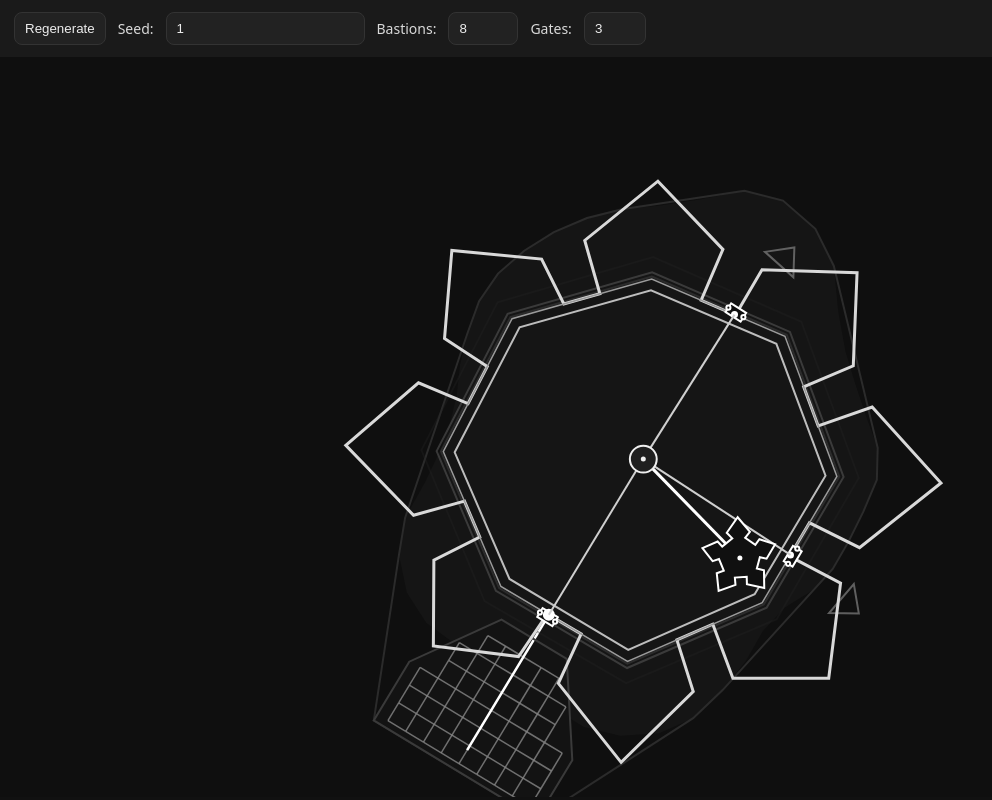
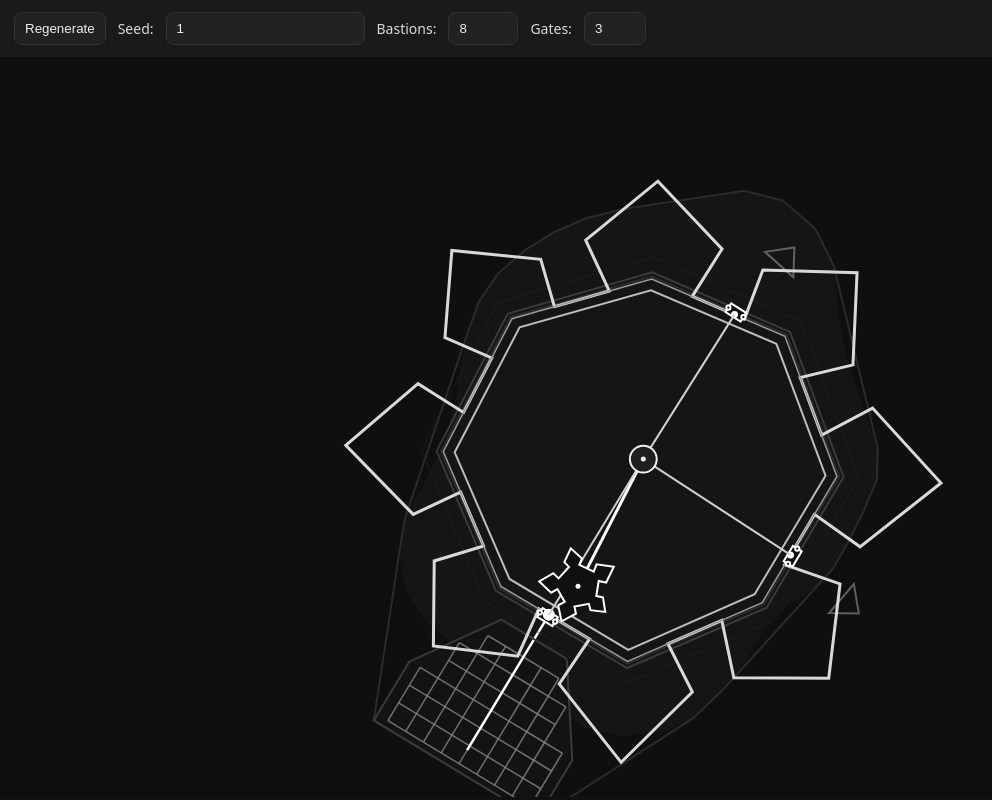
Before and after one commit to vinayplusj/early-modern-city-generator, a plain HTML site: page docs/index.html in a window 1280 px wide. Shown: the whole page, without its empty margins (0-992 px from the left). Drawn offline with Linux system fonts and the light colour scheme.

Commit message:
Update index.html

```diff
--- a/docs/index.html
+++ b/docs/index.html
@@ -171,10 +171,10 @@
   // Controls
   const shoulderFactor = clamp(0.30 - (bastionCount - 5) * (0.10 / 7), 0.20, 0.30);
   const bastionLen = wallR * 2.0 * shoulderFactor;
-  const shoulder = wallR * 1.10 * shoulderFactor;
+  const shoulder = wallR * 0.90 * shoulderFactor;
 
   // More bastions => smaller tangential spread
-  const cheekAlongFrac = clamp(0.90 - (bastionCount - 5) * 0.05, 0.60, 0.90);
+  const cheekAlongFrac = clamp(0.80 - (bastionCount - 5) * 0.02, 0.70, 0.80);
   const cheekOutFrac = 0.6;
 
   const bastions = [];
```
